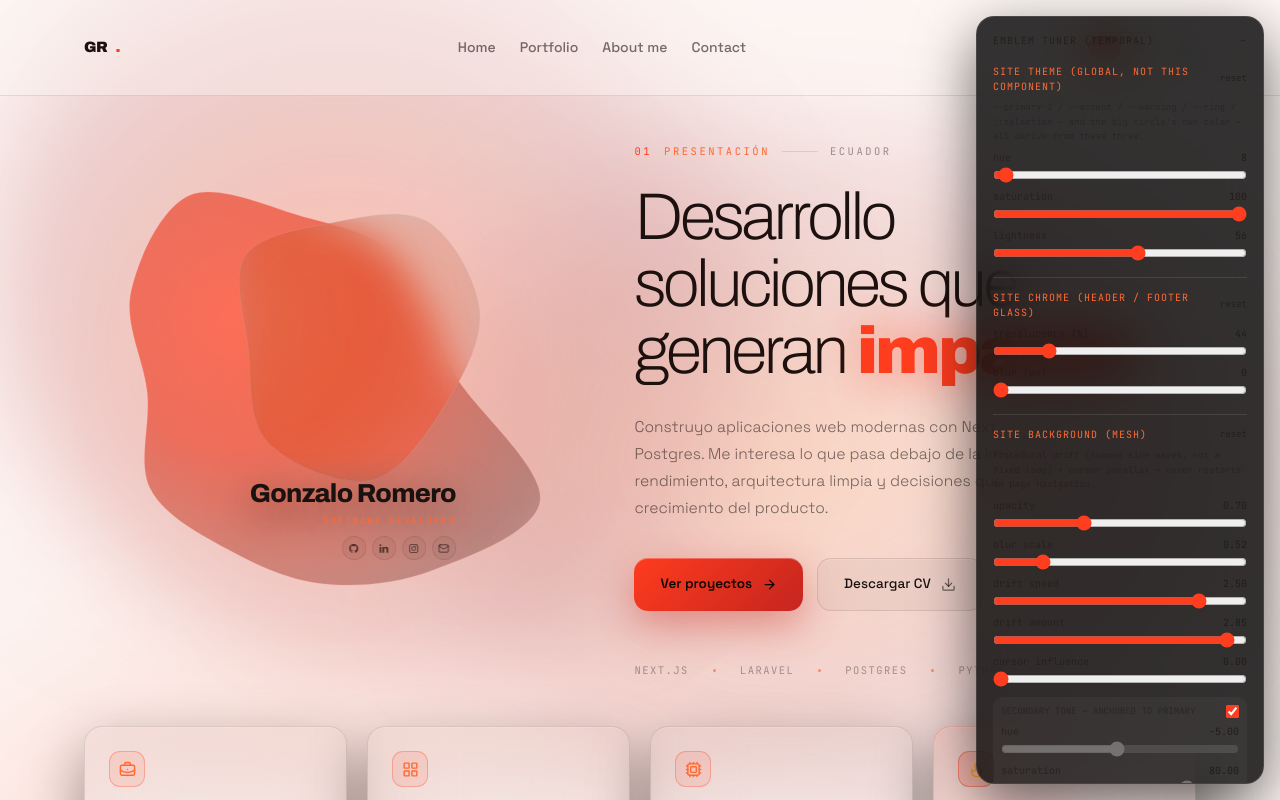
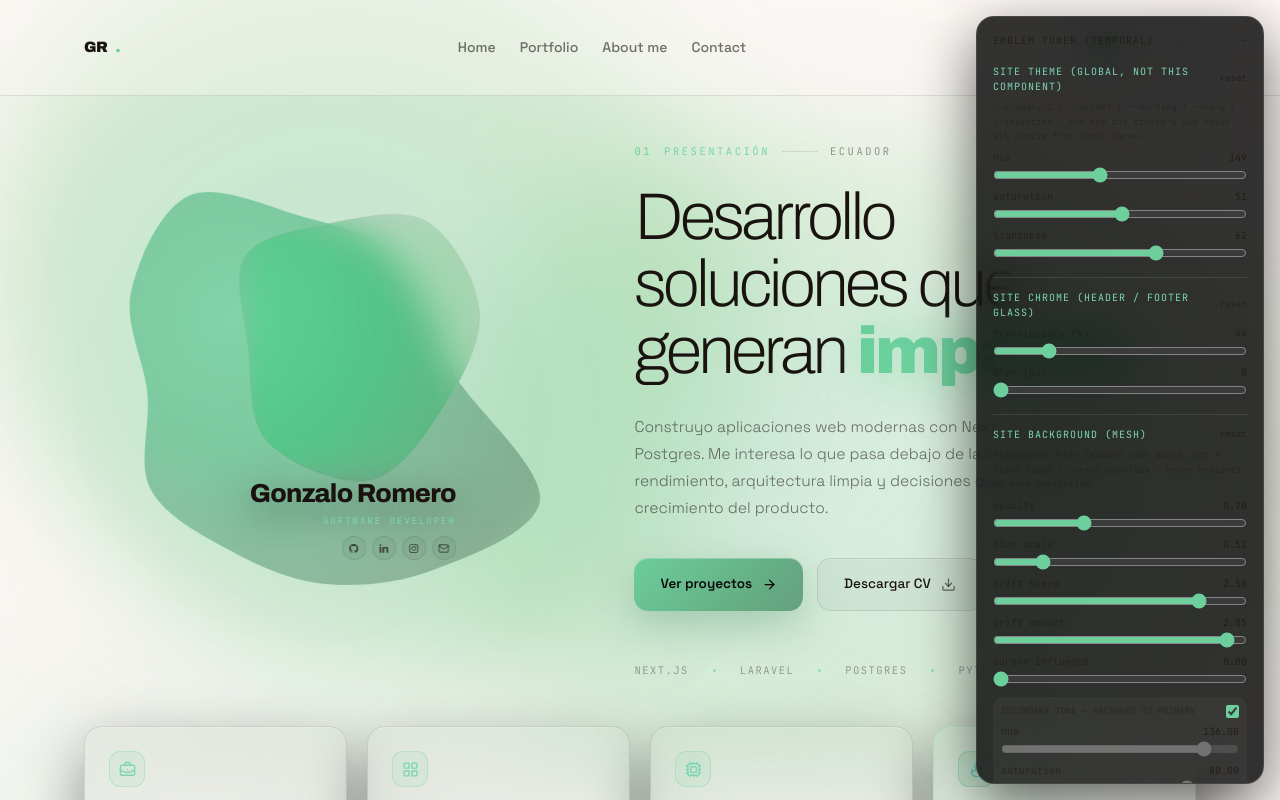
Before and after one commit to Gonzalo-Romero-V/Portfolio, a Next.js app: page / in a window 1280 px wide. Shown: the top 800 px of the page. Built offline with nearby package versions, Linux system fonts and the light colour scheme.

Commit message:
style: finalize green brand palette and theme-toggle crossfade
Freezes --primary-h/-s/-l (orange -> green) and the dark-theme override
from the emblem tuner's exported config, and gives the theme toggle a
view-transition crossfade instead of an instant class swap.

```diff
--- a/app/theme.css
+++ b/app/theme.css
@@ -59,19 +59,18 @@
   --text-xs--line-height: 1.4;
 }
 
-/* Brand hue system — declared once, theme-agnostic: --primary-h/-s/-l are
-   the ONE thing to turn to rotate the site's whole warm palette together,
-   like spinning the hue wheel in an image editor. Every other warm token
-   (the gradient partner, accent, warning, the focus ring, ::selection, and
-   the emblem's big circle) is calc()'d from these three numbers, never a
-   second hardcoded color. Neither :root nor .dark repeats these — the
-   brand color doesn't change with light/dark, only the neutral surface
-   tokens below do. The Site-theme panel in the emblem tuner edits exactly
-   these three. */
+/* Brand hue system — --primary-h/-s/-l are the ONE thing to turn to rotate
+   the site's whole palette together, like spinning the hue wheel in an
+   image editor. Every other warm token (the gradient partner, accent,
+   warning, the focus ring, ::selection, and the emblem's big circle) is
+   calc()'d from these three numbers, never a second hardcoded color.
+   :root holds the light-theme value; .dark overrides h/-s/-l with its own
+   (frozen from the tuner's "copy config JSON", per-theme this time). The
+   Site-theme panel in the emblem tuner edits exactly these three. */
 :root {
-  --primary-h: 8;
-  --primary-s: 100%;
-  --primary-l: 56%;
+  --primary-h: 149;
+  --primary-s: 51%;
+  --primary-l: 62%;
   --primary: hsl(var(--primary-h) var(--primary-s) var(--primary-l));
   --primary-foreground: #0b0605;
 
@@ -111,18 +110,13 @@
   --mesh-amount: 2.85;
   --mesh-cursor: 0;
 
-  /* Mesh's secondary (darker/inner) stop — this is the original
-     hardcoded-per-blob relationship (hue -11/-15 off primary, 80%/81%
-     saturation, 35%/31% lightness), extracted into one shared, GUI-editable
-     tone instead of two literals baked into site-background.tsx. Only hue
-     was ever anchored to primary; saturation/lightness are deliberately
-     FIXED here, same as before — that's why zeroing --primary-s still
-     leaves a colored halo, and that's correct, not a bug (confirmed:
-     don't auto-link these to --primary-s/-l). The Site background panel's
-     "anchored" checkbox reproduces exactly this; unchecking it only unlocks
-     manual h/s/l editing for experimentation, it doesn't change this default. */
-  --mesh-2-h: calc(var(--primary-h) - 13);
-  --mesh-2-s: 80%;
+  /* Mesh's secondary (darker/inner) stop. Unanchored from --primary here
+     (frozen from the tuner, "anchored" unchecked) — a literal tone instead
+     of the calc()-from-primary default. The Site background panel's
+     "anchored" checkbox re-links it to --primary-h - 13 / 80% / 33% if
+     wanted; unchecking it is what unlocks manual h/s/l editing like this. */
+  --mesh-2-h: 130;
+  --mesh-2-s: 100%;
   --mesh-2-l: 33%;
 }
 
@@ -174,6 +168,19 @@
 }
 
 .dark {
+  /* Dark-theme brand override: frozen from the tuner's "copy config JSON"
+     (see the comment on SiteThemeControls). Same hue/saturation as :root's
+     light-theme green, darker lightness (45% vs 62%). Mesh's secondary
+     tone is unanchored here too (see --mesh-2-* in SiteMeshControls), with
+     its own hue independent from :root's. */
+  --primary-h: 149;
+  --primary-s: 51%;
+  --primary-l: 45%;
+
+  --mesh-2-h: 173;
+  --mesh-2-s: 100%;
+  --mesh-2-l: 33%;
+
   --background: #050303;
   --foreground: #f5efec;
 
--- a/components/layout/theme-toggle.tsx
+++ b/components/layout/theme-toggle.tsx
@@ -39,11 +39,21 @@ export function ThemeToggle() {
 
   function toggle() {
     const next = !dark;
-    document.documentElement.classList.toggle("dark", next);
-    try {
-      localStorage.setItem("theme", next ? "dark" : "light");
-    } catch {
-      // Storage disabled/full — the toggle still works for this visit.
+    function apply() {
+      document.documentElement.classList.toggle("dark", next);
+      try {
+        localStorage.setItem("theme", next ? "dark" : "light");
+      } catch {
+        // Storage disabled/full — the toggle still works for this visit.
+      }
+    }
+    // Crossfades the whole page between themes instead of an instant snap —
+    // the ::view-transition-old/new(root) timing lives in globals.css.
+    // Falls back to an instant swap on browsers without the API (Firefox).
+    if (typeof document.startViewTransition === "function") {
+      document.startViewTransition(apply);
+    } else {
+      apply();
     }
   }
 
```
